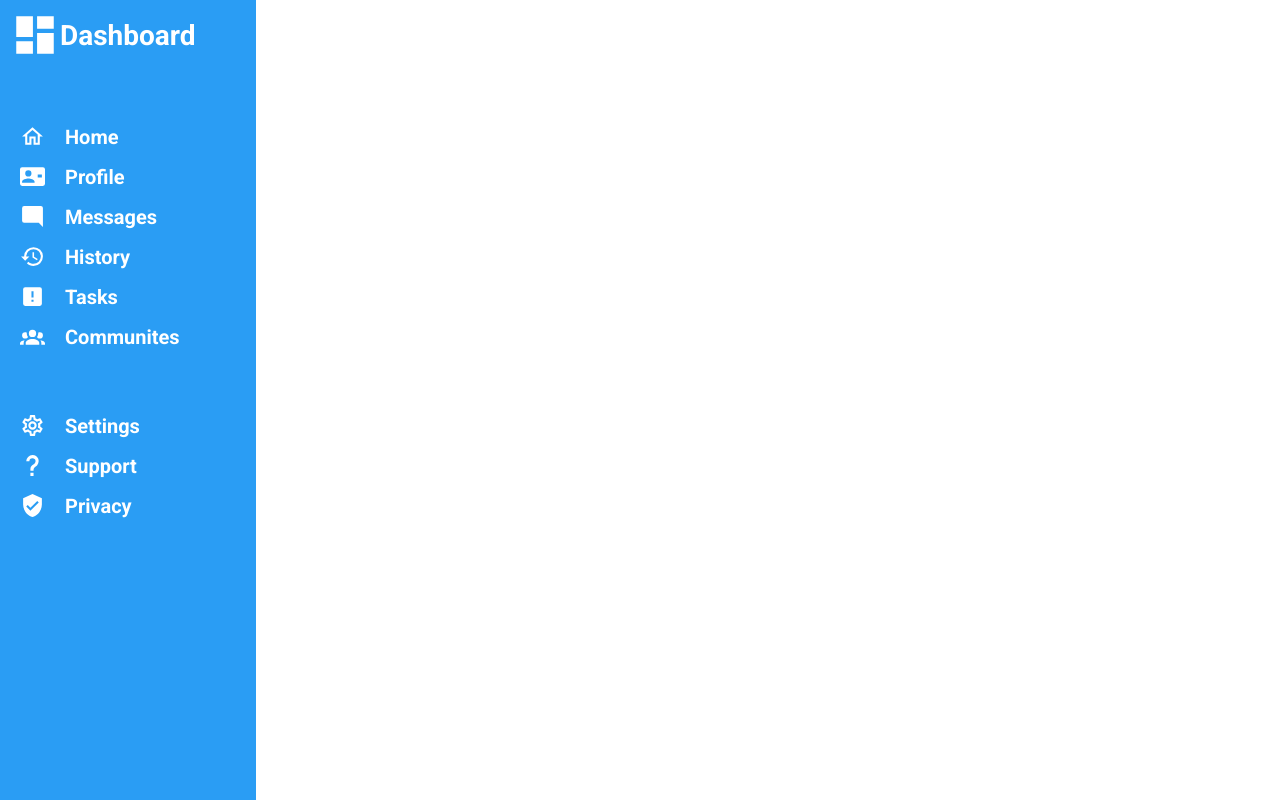
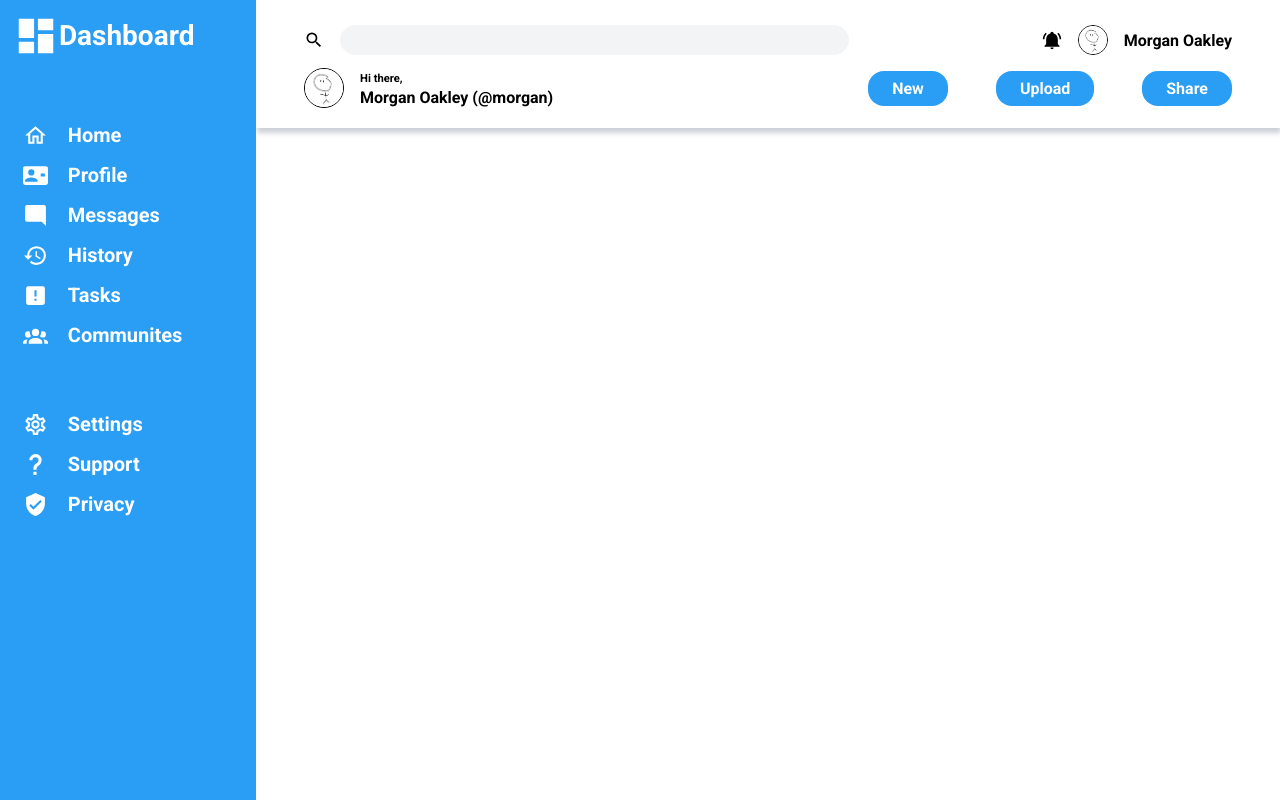
Before and after one commit to dariont5/Project-Admin-Dashboard, a plain HTML site: page index.html in a window 1280 px wide. Drawn offline with Linux system fonts and the light colour scheme.

Commit message:
build: complete header

```diff
--- a/index.html
+++ b/index.html
@@ -75,7 +75,36 @@
 
         </div>
         <div class="header">
+            <div class="header-top">
+                <div class="search">
+                    <img src="/assets/magnify.svg" alt="search icon">
+                    <input type="search">
+                </div>
 
+                <div class="profile-right">
+                    <img src="/assets/bell-ring.svg" alt="notification icon">
+                    <img class="medium-icon" src="/assets/Screenshot 2025-11-11 at 14-45-39 Quick Draw!.png" alt="profile picture">
+                    Morgan Oakley
+                </div>
+            </div>
+
+            <div class="header-bot">
+                <div class="profile-left">
+                    <img src="/assets/Screenshot 2025-11-11 at 14-45-39 Quick Draw!.png" alt="profile picture">
+                    <div class="profile-left-text">
+                        <p class="small">Hi there,</p>
+                        <span class="bigger">Morgan Oakley (@morgan)</span>
+                    </div>
+                </div>
+
+                <div class="header-buttons">
+                    <ul>
+                        <li><button>New</button></li>
+                        <li><button>Upload</button></li>
+                        <li><button>Share</button></li>
+                    </ul>
+                </div>
+            </div>
         </div>
         <div class="content">
 
--- a/style.css
+++ b/style.css
@@ -6,6 +6,8 @@
 
 :root {
     --blue: #2a9df4;
+    --gray: #f3f4f6;
+    --dark-gray: #ccd1d8;
     font-size: 16px;
 }
 
@@ -14,6 +16,10 @@ body,
 .main-container {
     width: 100%;
     height: 100%;
+}
+
+img {
+    max-width: 20%;
 }
 
 ul {
@@ -27,7 +33,7 @@ body {
 .main-container {
     display: grid;
     grid-template-columns: 1fr 4fr;
-    grid-template-rows: 1fr 5fr;
+    grid-template-rows: clamp(110px, 16%, 140px) 1fr;
 }
 
 .sidebar {
@@ -41,7 +47,9 @@ body {
     display: flex;
     flex-direction: column;
     padding-right: 30px;
+    padding: 5%;
     gap: 4rem;
+    z-index: 2;
 }
 
 .sidebar img {
@@ -85,6 +93,107 @@ body {
 .header {
     grid-row: 1;
     grid-column: 2;
+    padding: 1rem 3rem;
+    display: grid;
+    grid-template-rows: 1fr 1fr;
+    max-height: 140px;
+    box-shadow: var(--dark-gray) 1px 5px 5px;
+    z-index: 1;
+}
+
+.header-top {
+    grid-row: 1;
+    display: flex;
+    gap: 4rem;
+    justify-content: space-between;
+}
+
+.search {
+    display: flex;
+    align-items: center;
+    gap: 1rem;
+    flex: 2 1 50%;
+}
+
+.search img {
+    width: 20px;
+}
+
+.search input {
+    border: var(--gray) 1px solid;
+    background-color: var(--gray);
+    border-radius: 1rem;
+    flex: 1;
+    height: 30px;
+    padding: 0.5rem 1rem;
+}
+
+.profile-right {
+    flex: 1 1 30%;
+    align-items: center;
+    justify-content: flex-end;
+    display: flex;
+    gap: 1rem;
+    font-weight: 700;
+}
+
+.profile-right img {
+    width: 20px;
+}
+
+.profile-right .medium-icon {
+    width: 30px;
+    border: black 1px solid;
+    border-radius: 5rem;
+}
+
+.header-bot {
+    grid-row: 2;
+    display: flex;
+    justify-content: space-between;
+}
+
+.profile-left {
+    display: flex;
+    gap: 1rem;
+    align-items: center;
+}
+
+.profile-left img {
+    width: 40px;
+    height: fit-content;
+    max-width: none;
+    border: black 1px solid;
+    border-radius: 5rem;
+}
+
+.profile-left-text {
+    display: flex;
+    flex-direction: column;
+    justify-content: center;
+    font-weight: 700;
+    line-height: 1.2rem;
+}
+
+.small {
+    font-size: 0.7rem;
+}
+
+.header-buttons ul {
+    display: flex;
+    gap: 3rem;
+    align-items: center;
+    height: 100%;
+}
+
+.header-buttons button {
+    all: unset;
+    padding: 0.5rem 1.5rem;
+    font-size: 1rem;
+    background-color: var(--blue);
+    color: white;
+    font-weight: 700;
+    border-radius: 1rem;
 }
 
 .content {
```
Also changed, not shown: assets/Screenshot 2025-11-11 at 14-45-39 Quick Draw!.png (added).
